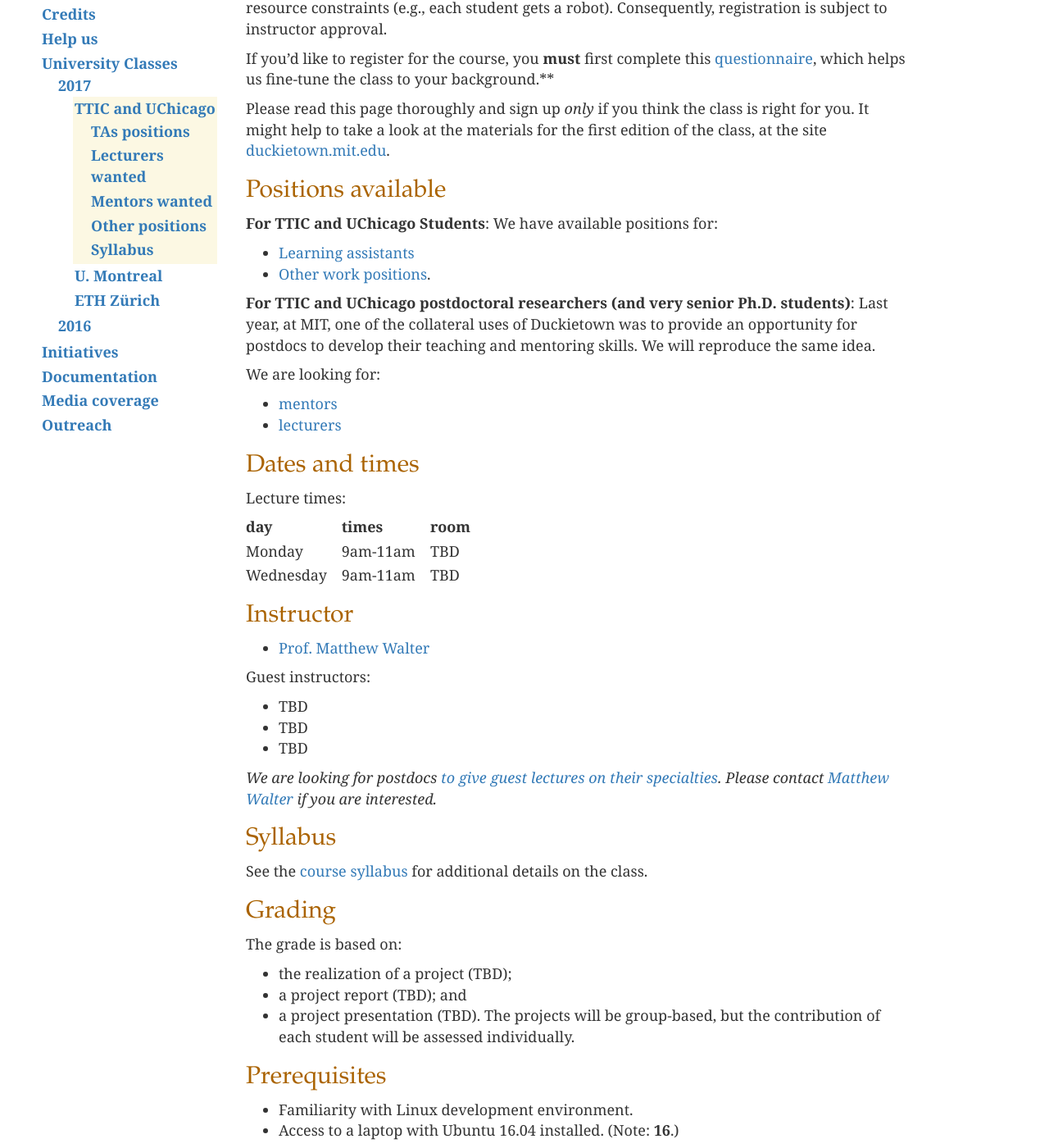
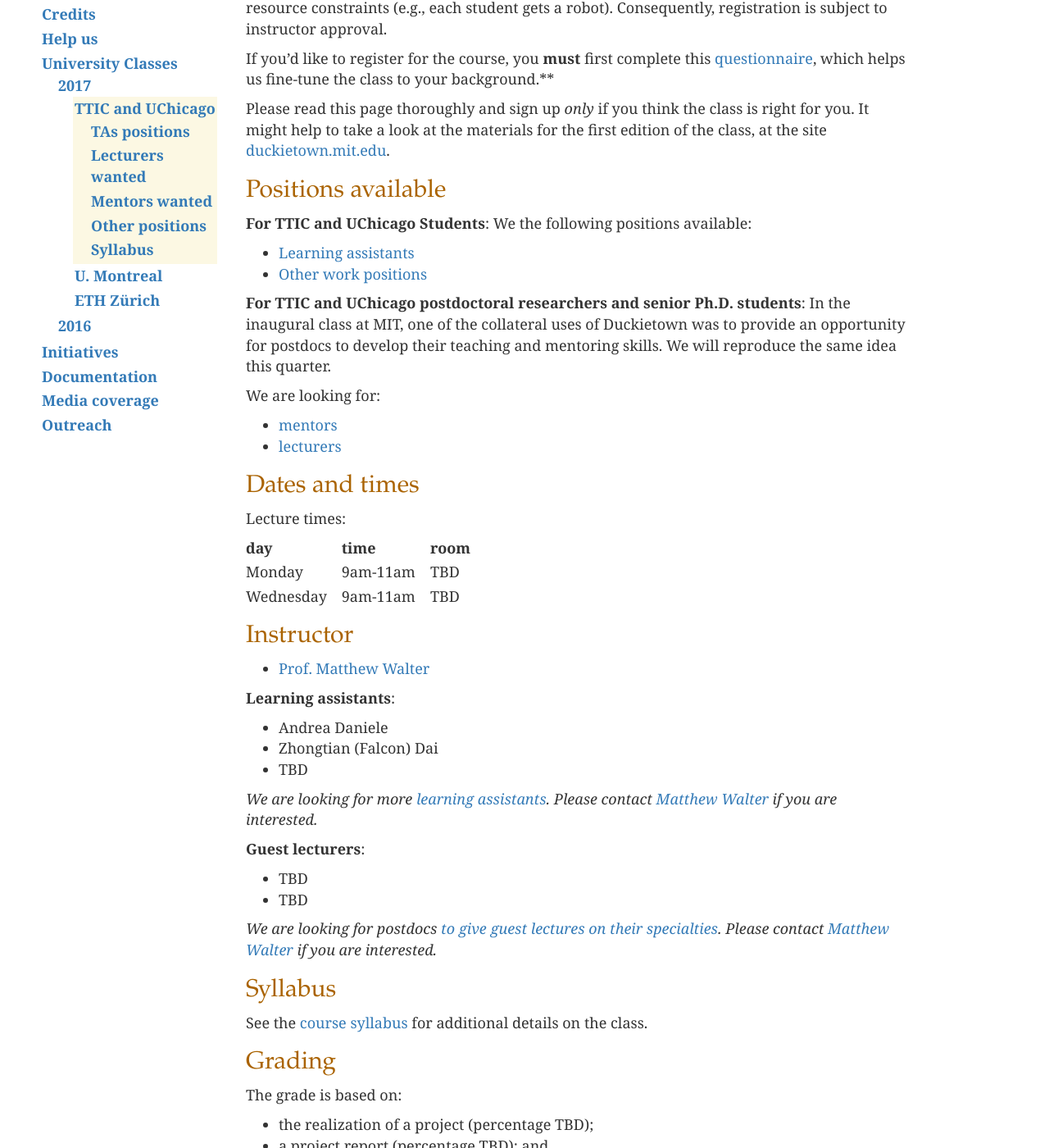
Before and after one commit to ducktown/duckietown.org, a Jekyll site: the page built from classes/2017/17-TTIC/index.md, in a window 1280 px wide and 1400 px high, scrolled down 312 px. Shown: the whole window at 82% size. Built offline with Jekyll 4.4.1, drawn with Linux system fonts in a browser that asks for light colours; some of the changed text lies outside the part shown.

Commit message:
minor edits

```diff
--- a/classes/2017/17-TTIC/index.md
+++ b/classes/2017/17-TTIC/index.md
@@ -28,16 +28,15 @@ the site [duckietown.mit.edu](http://duckietown.mit.edu).
 
 ## Positions available
 
-**For TTIC and UChicago Students**: We have available positions for:
+**For TTIC and UChicago Students**: We the following positions available:
 
-* [Learning assistants](TAs/)
-* [Other work positions](other/).
+* [Learning assistants](LAs/)
+* [Other work positions](other/)
 
-**For TTIC and UChicago postdoctoral researchers (and very senior Ph.D. students)**: Last year,
-at MIT, one of the collateral uses of Duckietown was to
+**For TTIC and UChicago postdoctoral researchers and senior Ph.D. students**: In the inaugural class at MIT, one of the collateral uses of Duckietown was to
 provide an opportunity for postdocs to
 develop their teaching and mentoring skills. We will reproduce
-the same idea.
+the same idea this quarter.
 
 We are looking for:
 
@@ -54,7 +53,7 @@ Lecture times:
 
 <table id='times'>
 <thead>
-    <tr><td>day</td><td>times</td><td>room</td></tr>
+    <tr><td>day</td><td>time</td><td>room</td></tr>
     </thead>
     <tbody>
     <tr><td>Monday</td>	<td>9am-11am</td>	<td>TBD</td></tr>
@@ -75,9 +74,17 @@ Lecture times:
 
 [walter]: http://ttic.edu/walter
 
-Guest instructors:
+**Learning assistants**:
 
+- Andrea Daniele
+- Zhongtian (Falcon) Dai
 - TBD
+
+*We are looking for more [learning assistants](LAs/). Please
+contact [Matthew Walter][walter] if you are interested.*
+
+**Guest lecturers**:
+
 - TBD
 - TBD
 
@@ -94,22 +101,22 @@ See the [course syllabus](syllabus/) for additional details on the class.
 
 The grade is based on:
 
-* the realization of a project (TBD);
-* a project report (TBD); and
-* a project presentation (TBD). The projects will be group-based, but the contribution of each student will be assessed individually.
+* the realization of a project (percentage TBD);
+* a project report (percentage TBD); and
+* a project presentation (percentage TBD). The projects will be group-based, but the contribution of each student will be assessed individually.
 
 
 ## Prerequisites
 
 * Familiarity with Linux development environment.
-* Access to a laptop with Ubuntu 16.04 installed. (Note: **16**.)
+* Access to a laptop with Ubuntu 16.04 installed. (Note: Not 14.04)
 
 
 ## Related classes at TTIC
 
 The most relevant course at TTIC is:
 
-- [Prof. Walter][walter]'s [Planning, Learning, and Estimation for Robotics and Artificial Intelligence][robot-learning] (aka Robot Learning and Estimation).
+- [Planning, Learning, and Estimation for Robotics and Artificial Intelligence][robot-learning] (aka Robot Learning and Estimation).
 If you cannot get into Self-driving Vehicles: Models and Algorithms for Autonomy, the Robot Learning and Estimation class
 will give you a solid introduction to robotics.
 Because the content and format are different than this course, it would be most beneficial to take Robot Learning and Estimation first, but the two can be taken in either order.
@@ -117,7 +124,7 @@ Because the content and format are different than this course, it would be most
 [robot-learning]: http://www.ttic.edu/courses/#robo
 
 
-# What makes this a special class {#special}
+# What makes this a special class? {#special}
 
 
 ## Class philosophy
```
Also changed, not shown: classes/2017/17-TTIC/syllabus.md (+2 -2 lines).
